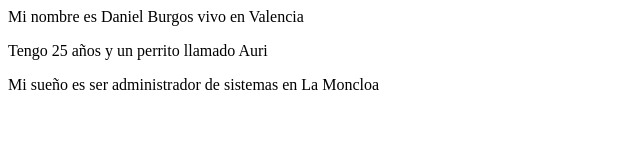
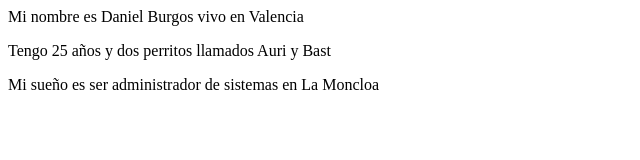
Before and after one commit to DanielBurgos23/test1, a plain HTML site: page index.html in a window 1280 px wide. Shown: the full height of the page, 0-640 px from the left. Drawn offline with Linux system fonts and the light colour scheme.

Commit message:
Cambio nombre perros

```diff
--- a/index.html
+++ b/index.html
@@ -9,7 +9,7 @@
 <body>
 <p>Mi nombre es Daniel Burgos vivo en Valencia </p>
 
-<p>Tengo 25 años y un perrito llamado Auri </p>
+<p>Tengo 25 años y dos perritos llamados Auri y Bast </p>
 <p>Mi sueño es ser administrador de sistemas en La Moncloa </p>
 
 
```
